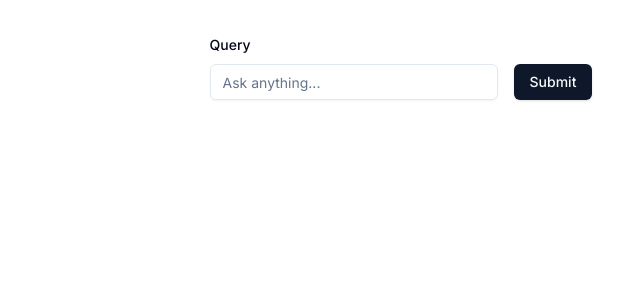
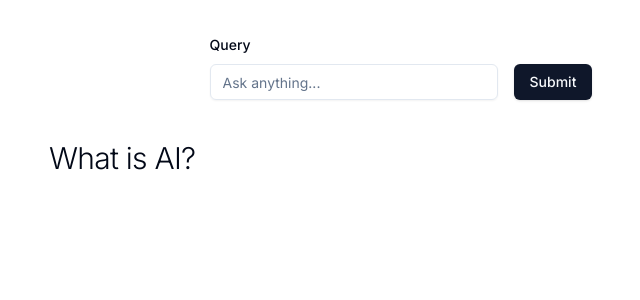
Before and after one commit to veerbal1/rag-ai, a Next.js app: page / in a window 1280 px wide. Shown: the top 300 px of the page, without its empty margins (239-879 px from the left). Built offline with nearby package versions, Linux system fonts and the light colour scheme.

Commit message:
Added dummy question title

```diff
--- /dev/null
+++ b/app/_components/question-title/index.tsx
@@ -0,0 +1,9 @@
+function QuestionTitle({ title }: { title: string }) {
+  return (
+    <h2 className="mt-10 scroll-m-20 pb-2 text-3xl font-light tracking-tight transition-colors first:mt-0 text-left w-full">
+      {title}
+    </h2>
+  );
+}
+
+export default QuestionTitle;
--- a/app/page.tsx
+++ b/app/page.tsx
@@ -1,11 +1,17 @@
 'use client';
 import { getSearchResults } from '@/utils/db';
 import SearchBox from './_components/search-box';
+import { useState } from 'react';
+import QuestionTitle from './_components/question-title';
 
 export default function Home() {
+  const [loading, setLoading] = useState(false);
+
   return (
-    <div className="w-screen h-screen flex items-center flex-col p-8">
+    <div className="w-screen h-screen flex items-center flex-col p-8 max-w-7xl mx-auto px-72">
       <SearchBox onSubmit={() => {}} />
+      <QuestionTitle title="What is AI?" />
+      {/* Searched pages */}
     </div>
   );
 }
```
